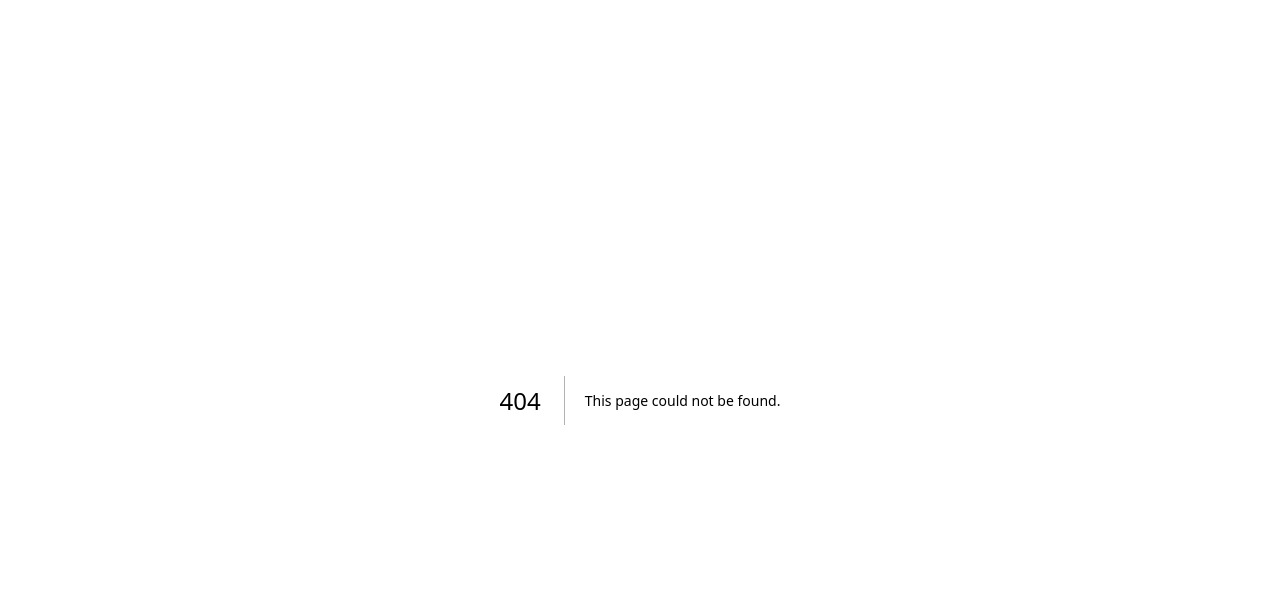
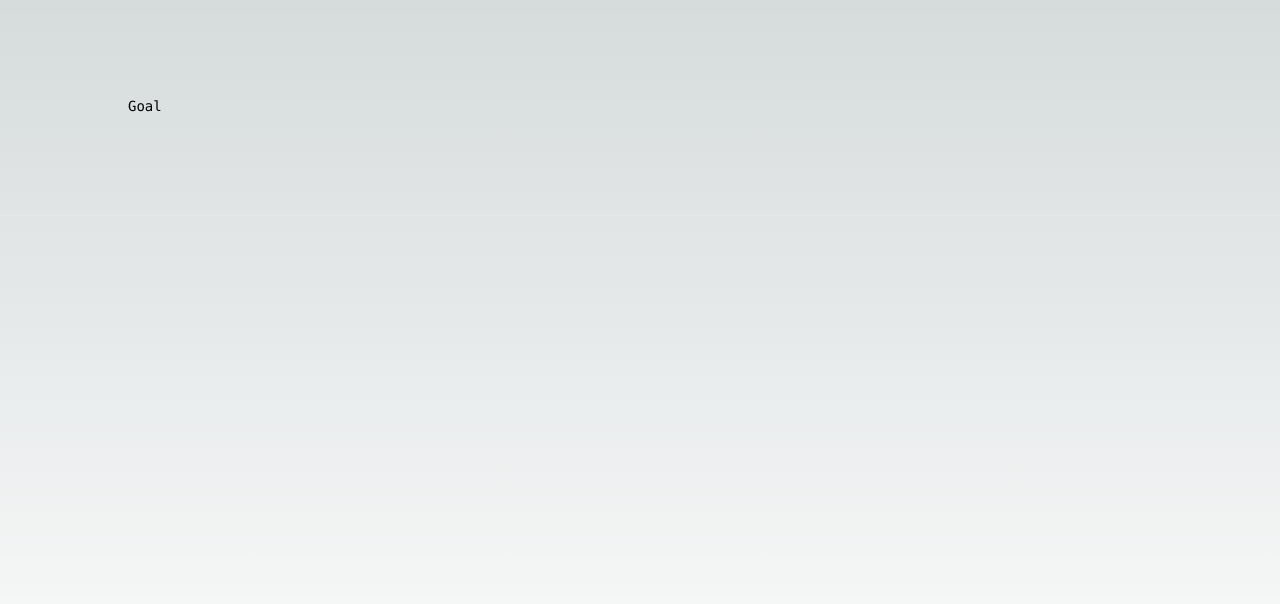
Before and after one commit to superbeStudio/planbe, a Next.js app: page /goal in a window 1280 px wide. Before the commit this address had no page. Shown: the top 604 px of the page. Built offline with nearby package versions, Linux system fonts and the light colour scheme.

Commit message:
:sparkles: Page별 폴더 생성

```diff
--- /dev/null
+++ b/src/app/goal/page.tsx
@@ -0,0 +1,9 @@
+export default function Goal() {
+  return (
+    <main className="flex min-h-screen flex-col items-center justify-between p-24">
+      <div className="z-10 max-w-5xl w-full items-center justify-between font-mono text-sm lg:flex">
+        Goal
+      </div>
+    </main>
+  );
+}
--- /dev/null
+++ b/src/app/settings/page.tsx
@@ -0,0 +1,9 @@
+export default function Settings() {
+  return (
+    <main className="flex min-h-screen flex-col items-center justify-between p-24">
+      <div className="z-10 max-w-5xl w-full items-center justify-between font-mono text-sm lg:flex">
+        Settings
+      </div>
+    </main>
+  );
+}
--- /dev/null
+++ b/src/app/statistics/page.tsx
@@ -0,0 +1,9 @@
+export default function Statistics() {
+  return (
+    <main className="flex min-h-screen flex-col items-center justify-between p-24">
+      <div className="z-10 max-w-5xl w-full items-center justify-between font-mono text-sm lg:flex">
+        Statistics
+      </div>
+    </main>
+  );
+}
```
